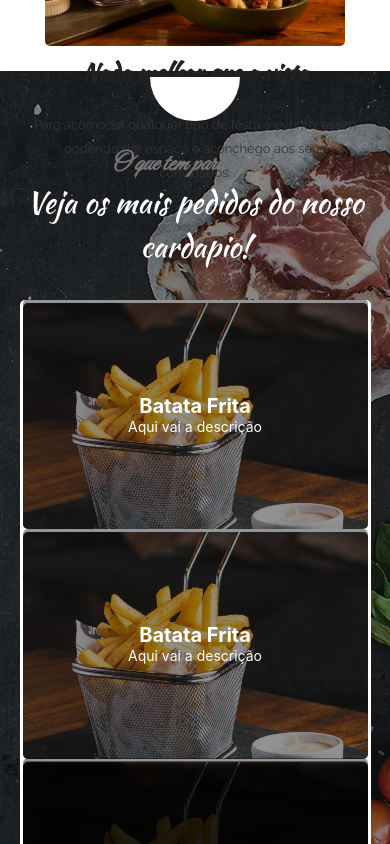
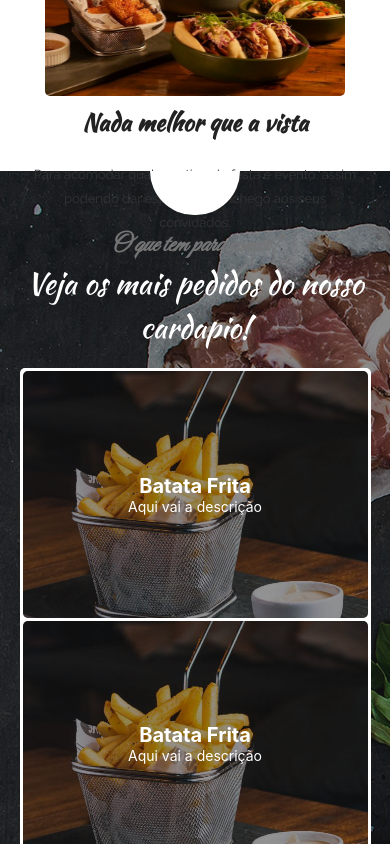
Before and after one commit to Lucas-Gomes-hb/alcabar, a React (Create React App) app: page / in a window 390 px wide. Shown: the part 2438-3282 px from the top of the page. Built offline with nearby package versions, Linux system fonts and the light colour scheme.

Commit message:
Screen glitch

```diff
--- a/src/components/card/index.jsx
+++ b/src/components/card/index.jsx
@@ -7,12 +7,9 @@ export const Card = ({ title, body, image, bodyStyle, hasModal }) => {
   const classe = bodyStyle == null ? "" : bodyStyle;
   const [modalIsOpen, setIsOpen] = useState(false);
 
-  const customStyles = {
-    overlay: {
-      backgroundColor: "rgba(0,0,0,0.4)",
-      zIndex: 100000,
-    },
-    content: {
+  const content =
+    window.screen.width > 480
+      ? {
           width: "50%",
           height: "80%",
           top: "50%",
@@ -28,7 +25,32 @@ export const Card = ({ title, body, image, bodyStyle, hasModal }) => {
           display: "grid",
           alignContent: "space-between",
           justifyItems: "end",
+        }
+      : {
+          width: "90%",
+          height: "70%",
+          top: "50%",
+          left: "50%",
+          right: "auto",
+          bottom: "auto",
+          marginRight: "-50%",
+          transform: "translate(-50%, -50%)",
+          backgroundImage: `url(${image})`,
+          color: "#fff",
+          backgroundRepeat: "no-repeat",
+          backgroundPosition: "center",
+          padding: "0",
+          display: "grid",
+          alignContent: "space-between",
+          justifyItems: "end",
+        };
+
+  const customStyles = {
+    overlay: {
+      backgroundColor: "rgba(0,0,0,0.4)",
+      zIndex: 100000,
     },
+    content: content,
   };
 
   const openModal = () => {
--- a/src/components/cardapio/styles.css
+++ b/src/components/cardapio/styles.css
@@ -17,7 +17,6 @@
 .foods {
   background-image: url("../../images/8.jpg");
   background-size: cover;
-  height: 174vh;
 }
 
 .foods .cardapio-background {
@@ -66,7 +65,7 @@
   .foods {
     background-image: url("../../images/8.jpg");
     background-size: auto;
-    height: 120vh;
+    height: 100%;
   }
 
   .cardapio-intro h3 {
@@ -81,13 +80,13 @@
 
   .cardapio {
     width: 90%;
-    height: 700px;
+    height: 90vh;
     margin: auto;
-    margin-top: 20px;
-    margin-bottom: 20px;
+    margin-top: 5%;
+    margin-bottom: 10%;
     display: grid;
     grid-template-columns: repeat(auto-fill, 100%);
-    grid-template-rows: repeat(auto-fill, minmax(200px, 1fr));
+    grid-template-rows: repeat(auto-fill, minmax(30%, 1fr));
     gap: 3px;
     grid-auto-rows: 0;
     overflow-y: hidden;
--- a/src/components/conheca/styles.css
+++ b/src/components/conheca/styles.css
@@ -4,6 +4,6 @@
 }
 @media (max-width: 480px) {
   .conheca-container {
-    padding: 50px 5px;
+    padding: 100px 5px;
   }
 }
--- a/src/components/drinkable/styles.css
+++ b/src/components/drinkable/styles.css
@@ -68,10 +68,10 @@
 
 @media (max-width: 480px) {
   .drinkable {
-    padding: 50px 5px;
+    padding: 100px 5px;
   }
   .bodyOn img {
-    width: 300px;
+    width: 100%;
     height: 200px;
   }
   .drinkable-choices .show {
--- a/src/components/food-card/styles.css
+++ b/src/components/food-card/styles.css
@@ -27,13 +27,11 @@
 
 @media (max-width: 480px) {
   .food-card {
-    display: grid;
-    align-content: end;
+    display: block;
   }
   .food-cover {
     color: #fff;
     background-color: #0000006b;
-    height: 230px;
   }
 
   .food-cover h2 {
--- a/src/index.css
+++ b/src/index.css
@@ -41,3 +41,12 @@ body {
   overflow-x: hidden;
   overflow-y: scroll;
 }
+button {
+  color: #000;
+}
+
+@media (max-width: 480px) {
+  body {
+    background-size: 200vw 100vh;
+  }
+}
```
Lines whose indentation alone changed are shown as unchanged.
